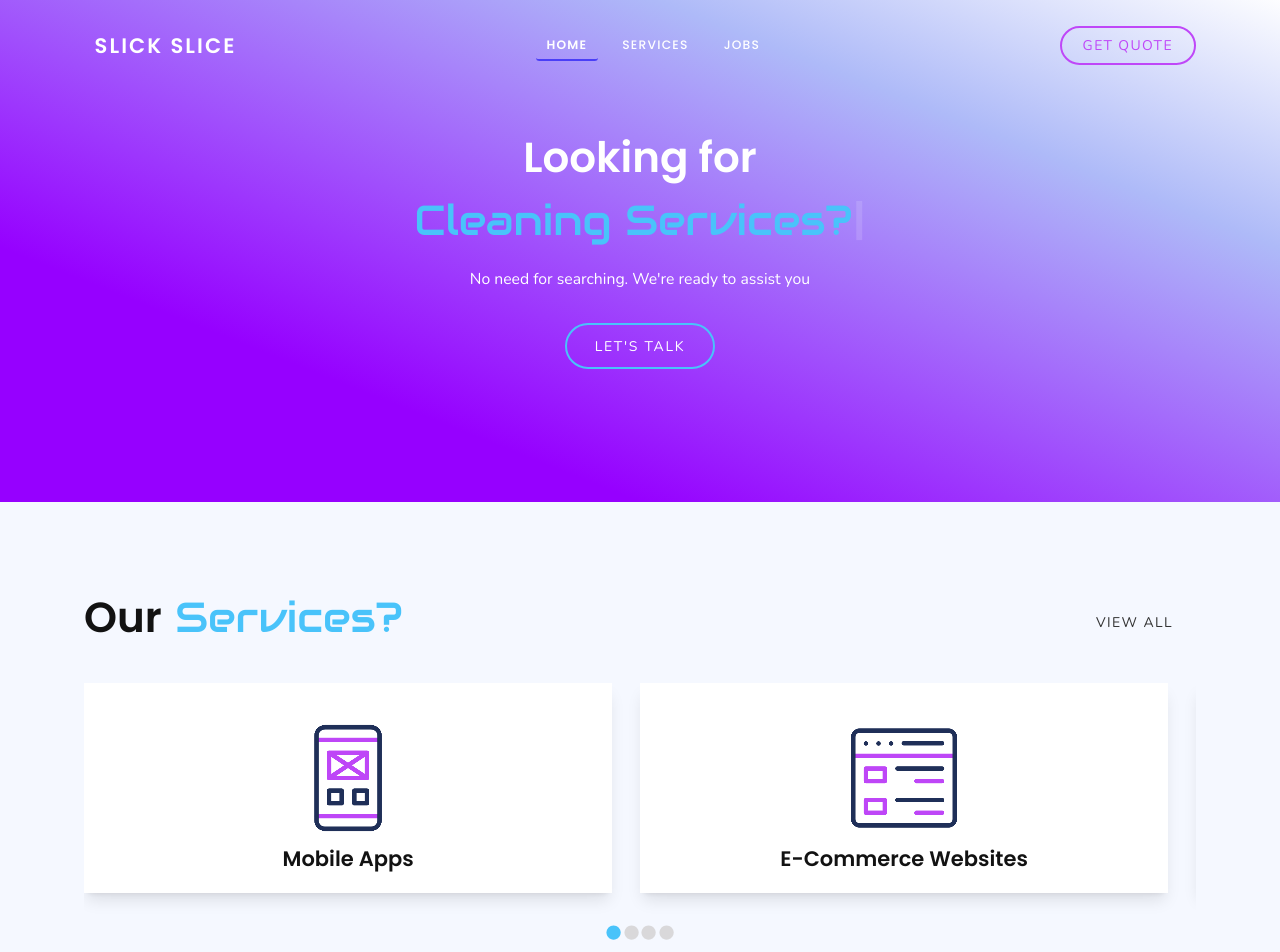
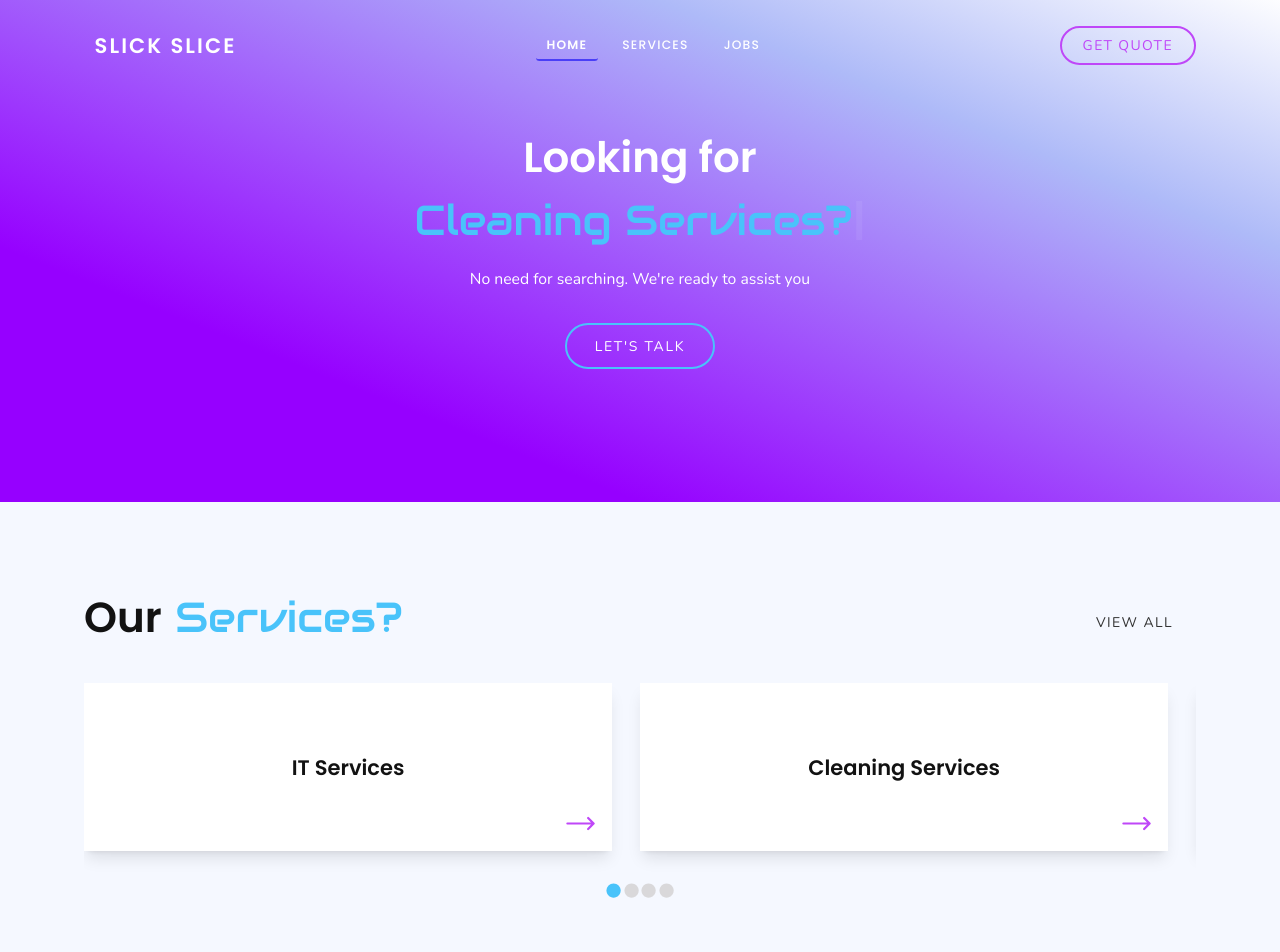
Before and after one commit to NabeelAhmad1225/slick-slice-2, a Next.js app: page / in a window 1280 px wide. Shown: the top 952 px of the page. Built offline with nearby package versions, Linux system fonts and the light colour scheme; a web font is replaced by a local one.

Commit message:
minor changes

```diff
--- a/components/services/ServiceCard.tsx
+++ b/components/services/ServiceCard.tsx
@@ -2,6 +2,10 @@ import { useEffect, useRef, useState } from "react";
 import Lottie, { AnimationItem } from "lottie-web";
 import Link from "next/link";
 import { useRouter } from "next/router";
+import {
+  ArrowLongLeftIcon,
+  ArrowLongRightIcon,
+} from "@heroicons/react/24/solid";
 export default function ServiceCard({ data, active }: any) {
   const [animation, setAnimation] = useState<AnimationItem | null>(null);
   const container = useRef<HTMLDivElement>(null);
@@ -63,14 +67,22 @@ export default function ServiceCard({ data, active }: any) {
         as="/get-a-quote"
       >
         <article
-          className="grid place-items-center card shadow-lg bg-white  w-[95%] cursor-pointer mb-card"
+          className="grid place-items-center card shadow-lg bg-white relative  h-48 w-[95%] cursor-pointer mb-card"
           onMouseEnter={startAnimation}
           onMouseLeave={stopAnimation}
         >
-          <div ref={container} className="w-40 h-40" />
           <h3 className="text-responsive-2xl text-center capitalize">
             {data?.label ?? ""}
           </h3>
+          {/* <div className="w-40 h-40" /> */}
+
+          <button
+            className="  absolute bottom-3 right-4"
+            type="submit"
+          >
+            {/* <span className="hidden sm:block">Next</span> */}
+            <ArrowLongRightIcon className="w-10 text-accent" />
+          </button>
         </article>
       </Link>
     </>
--- a/data/services.js
+++ b/data/services.js
@@ -4,28 +4,62 @@ import wordpress from "../public/icons/wordpress.json";
 // import apiSolutions from "../public/icons/api-solutions.json";
 import mobileApp from "../public/icons/mobile-app.json";
 
+// export const services = [
+//   {
+//     id: "mobile-apps",
+//     label: "Mobile Apps",
+//     json: mobileApp,
+//     svg: "Svg/mobile-app.svg",
+//   },
+//   {
+//     id: "e-commerce-websites",
+//     label: "E-Commerce websites",
+//     json: wordpress,
+//     svg: "Svg/e-commerce.svg",
+//   },
+//   {
+//     id: "web-apps",
+//     label: "Web Apps",
+//     json: webApp,
+//     svg: "Svg/web-app.svg",
+//   },
+//   {
+//     id: "ui-ux",
+//     label: "UX/UI Design",
+//     json: uiUx,
+//     svg: "Svg/ui-ux.svg",
+//   },
+//   // {
+//   //   id: "api-solutions",
+//   //   label: "API Solutions",
+//   //   json: apiSolutions,
+//   //   // svg: "Svg/api-solutions.svg",
+//   // },
+// ];
+
+
 export const services = [
   {
     id: "mobile-apps",
-    label: "Mobile Apps",
+    label: "IT Services",
     json: mobileApp,
     svg: "Svg/mobile-app.svg",
   },
   {
     id: "e-commerce-websites",
-    label: "E-Commerce websites",
+    label: "Cleaning Services ",
     json: wordpress,
     svg: "Svg/e-commerce.svg",
   },
   {
     id: "web-apps",
-    label: "Web Apps",
+    label: "Plumbing Services",
     json: webApp,
     svg: "Svg/web-app.svg",
   },
   {
     id: "ui-ux",
-    label: "UX/UI Design",
+    label: "Electrical Services",
     json: uiUx,
     svg: "Svg/ui-ux.svg",
   },
```
